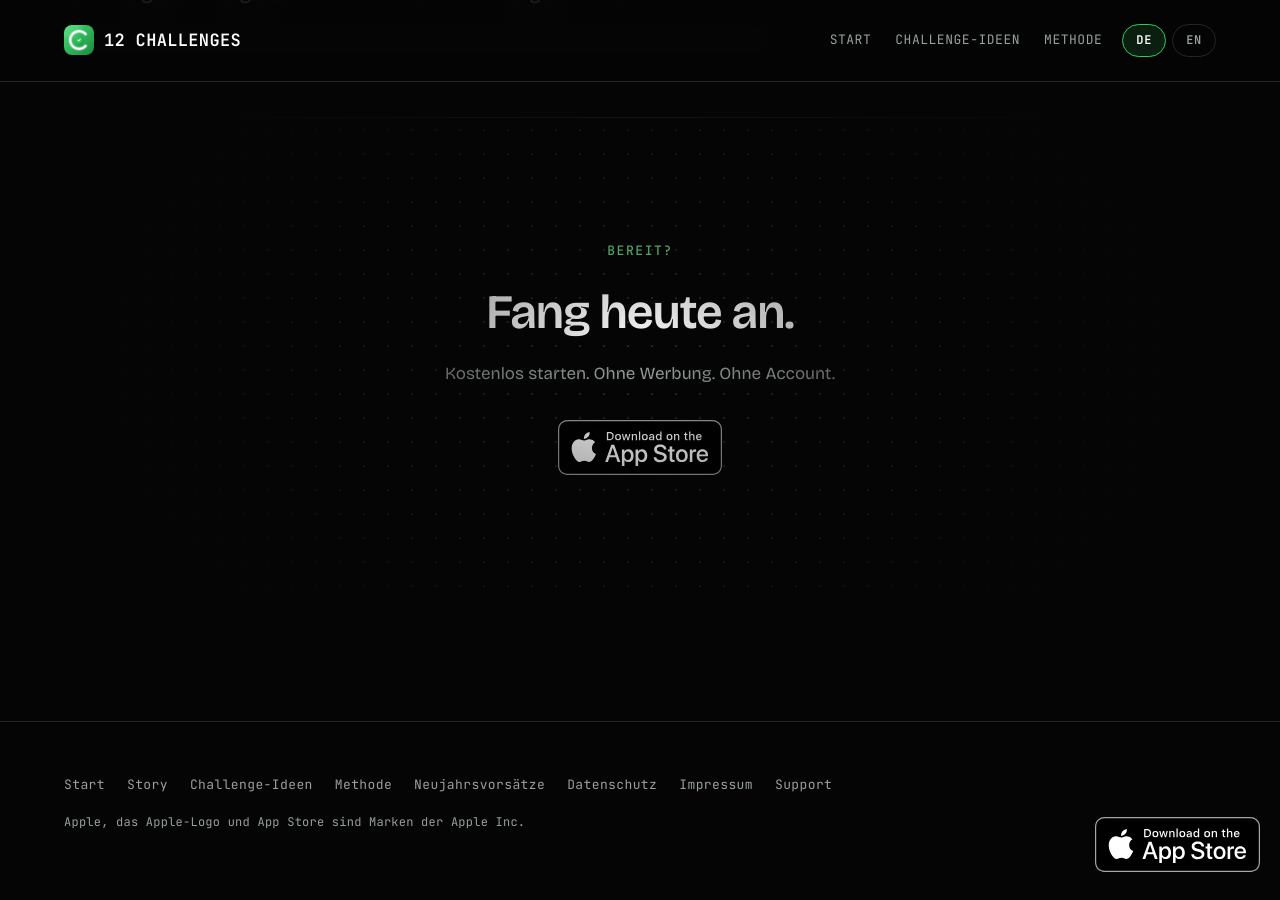
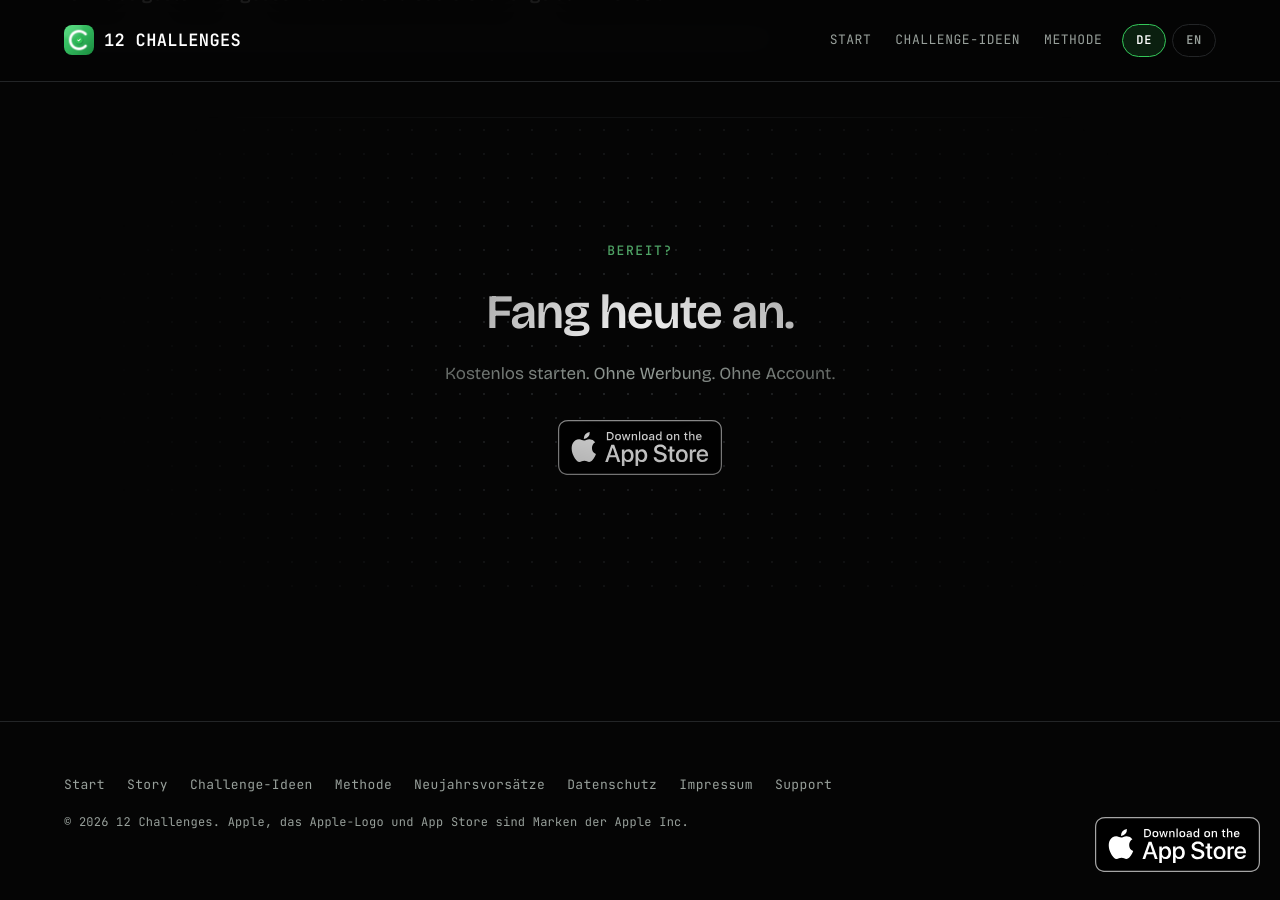
Before and after one commit to YannesJ/12c-website, a Jekyll site: the page built from index.html, in a window 1280 px wide and 900 px high, scrolled down 6783 px. Built offline with Jekyll 4.4.1, drawn with Linux system fonts in a browser that asks for light colours.

Commit message:
content: Copyright-Zeile mit Jahr im Footer ergänzt
Jahr per site.time automatisch aktuell, kein manuelles Nachpflegen
nötig.

Co-Authored-By: Claude Sonnet 5 <noreply@anthropic.com>

```diff
--- a/_includes/footer.html
+++ b/_includes/footer.html
@@ -17,7 +17,7 @@
         {% endif %}
         {% if site.data.pages.support[page.lang] %}<a href="{{ site.data.pages.support[page.lang] | relative_url }}">{{ t.support }}</a>{% endif %}
       </nav>
-      <p class="trademark-note">{{ t.trademark }}</p>
+      <p class="trademark-note">&copy; {{ site.time | date: "%Y" }} 12 Challenges. {{ t.trademark }}</p>
     </div>
   </div>
 </footer>
```
